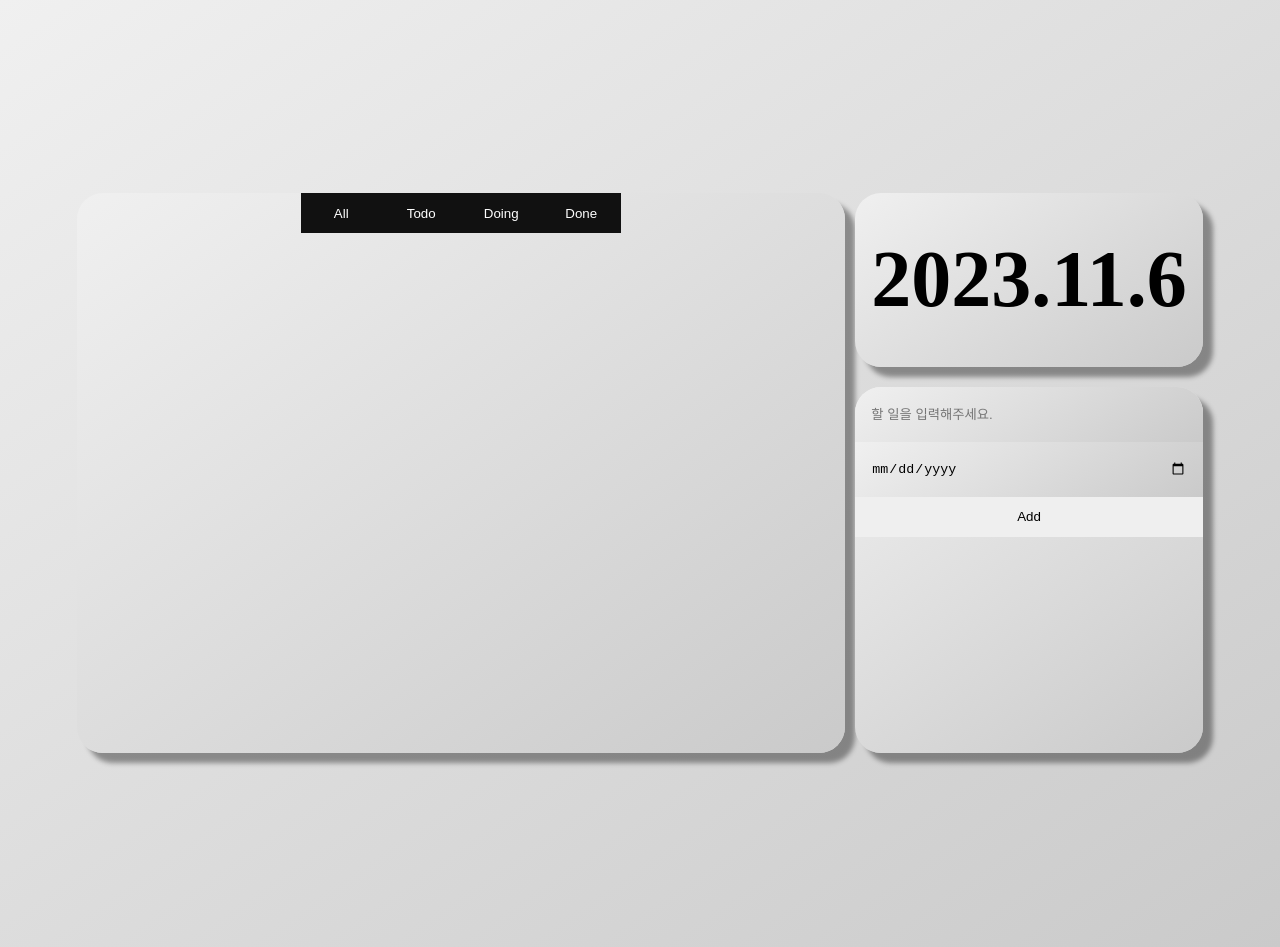
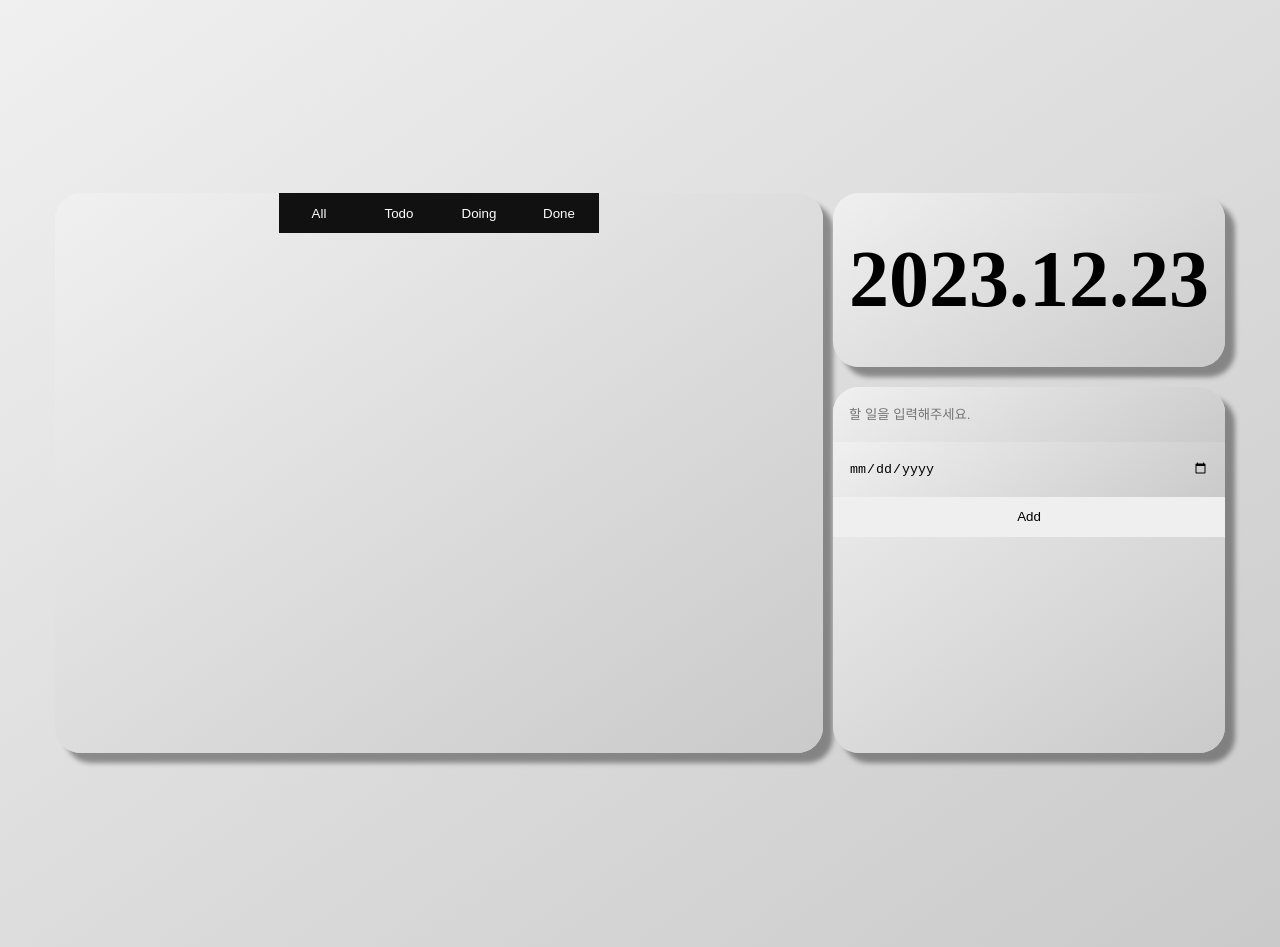
Before and after one commit to myjeong19/todolist, a React (Vite) app: page / in a window 1280 px wide. Built offline with nearby package versions, Linux system fonts and the light colour scheme; no server answers; the database is empty.

Commit message:
Fix. 날짜 수정

```diff
--- a/src/components/side-nav/DateBox.jsx
+++ b/src/components/side-nav/DateBox.jsx
@@ -3,8 +3,8 @@ import classes from './css/DateBox.module.css';
 export const DateBox = () => {
   const date = new Date();
   const year = date.getFullYear();
-  const month = date.getMonth();
-  const day = date.getDay();
+  const month = date.getMonth() + 1;
+  const day = date.getDate();
 
   return (
     <div className={classes.dateBox}>
```
